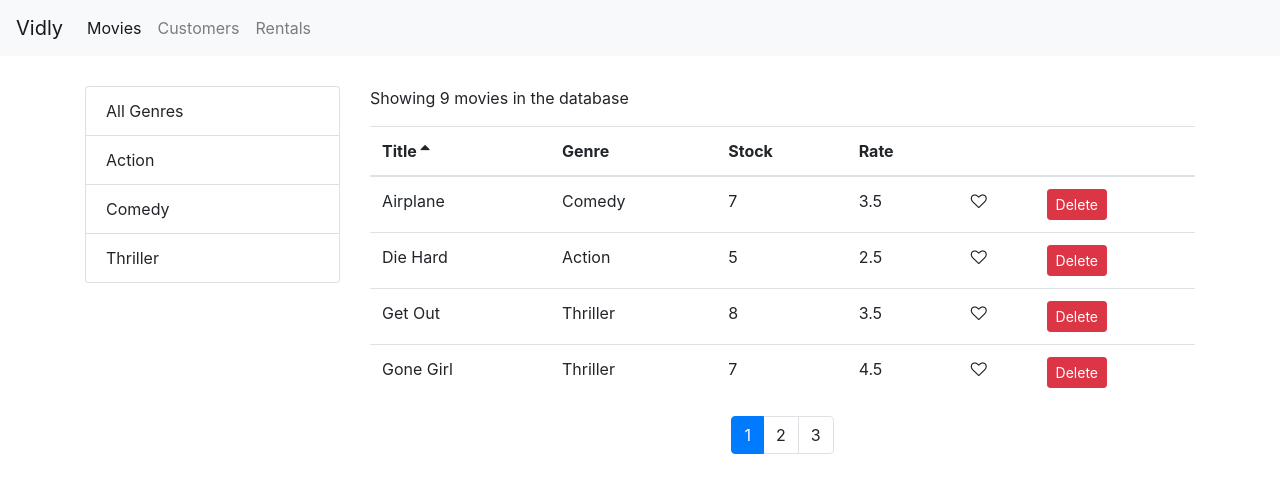
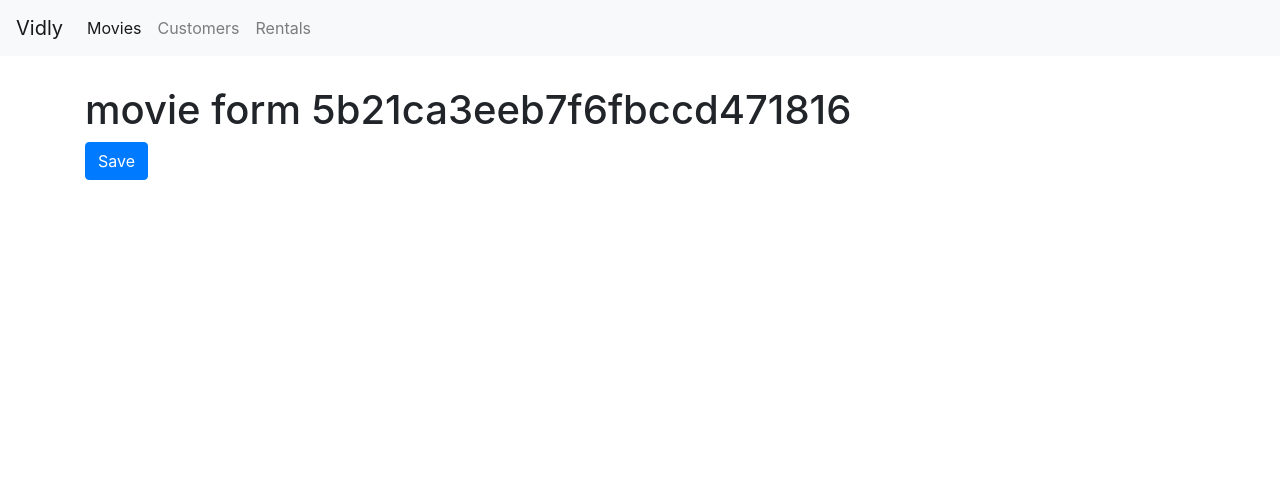
Before and after one commit to Bilal898/mosh-react, a React (Create React App) app: page /movies/5b21ca3eeb7f6fbccd471816 in a window 1280 px wide. Shown: the top 492 px of the page. Built offline with nearby package versions, Linux system fonts and the light colour scheme.

Commit message:
lesson 110. link to movie detail on click

```diff
--- a/src/App.js
+++ b/src/App.js
@@ -7,6 +7,7 @@
 import { Customers } from './components/customers';
 import { Rentals } from './components/rentals';
 import NotFound from './components/notFound';
+import { MovieForm } from './components/movieForm';
 
 class App extends Component{
 
@@ -19,6 +20,7 @@
             <Switch>
               <Route path="/customers" component={Customers} />
               <Route path="/rentals" component={Rentals} />
+              <Route path="/movies/:id" component={MovieForm} />
               <Route path="/movies" component={Movies} />
               <Route path="/not-found" component={NotFound} />
               <Redirect from="/" exact to="/movies" />
--- a/src/components/movieForm.jsx
+++ b/src/components/movieForm.jsx
@@ -1,9 +1,14 @@
 import React from 'react'
 
-export const MovieForm = () => {
+export const MovieForm = ({ match,history }) => {
     return (
         <div>
-            movie form
+
+            <h1>movie form {match.params.id}</h1>
+            <button className="btn btn-primary"
+                onClick={() => history.push('/movies')}
+            >
+            Save</button>
         </div>
     )
 }
--- a/src/components/moviesTable.jsx
+++ b/src/components/moviesTable.jsx
@@ -1,11 +1,11 @@
 import Like from './common/like'
-
 import React, { Component } from 'react'
 import { Table } from './common/table';
+import { Link } from 'react-router-dom';
 export default class MoviesTable extends Component {
 
     columns = [
-        { path: 'title', label: 'Title'},
+        { path: 'title', label: 'Title', content: movie => <Link to={`/movies/${movie._id}`}>{movie.title}</Link>},
         { path: 'genre.name', label: 'Genre'},
         { path: 'numberInStock', label: 'Stock'},
         { path: 'dailyRentalRate', label: 'Rate'},
```
